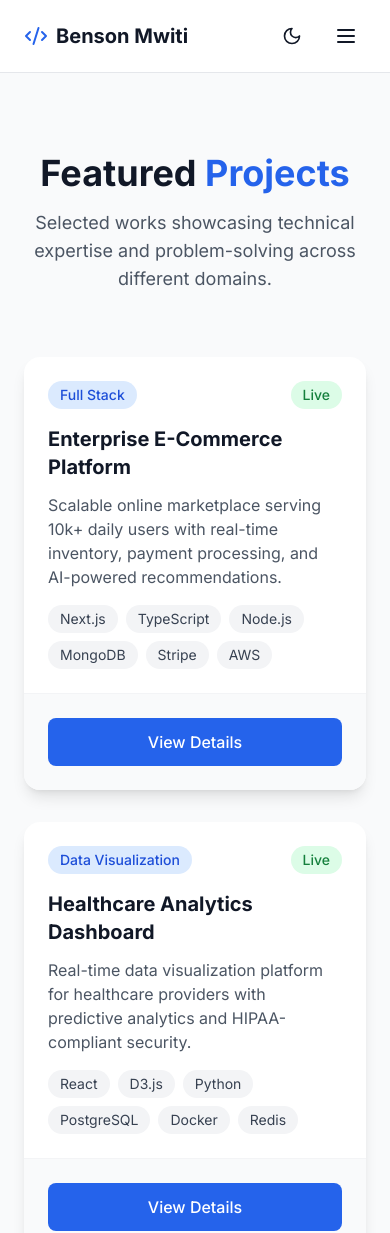
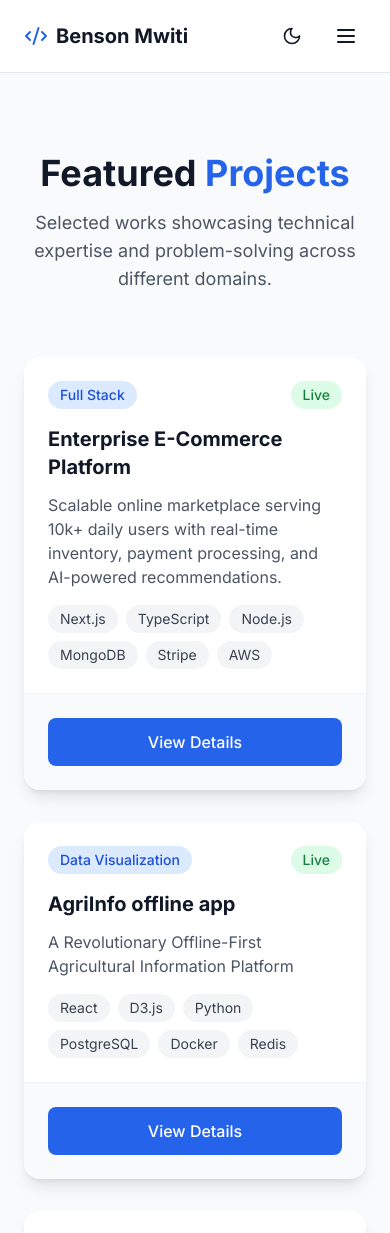
Before and after one commit to Mamoshi572/benson-portfolio, a Next.js app: page /projects in a window 390 px wide. Shown: the top 1233 px of the page. Built offline with nearby package versions, Linux system fonts and the light colour scheme.

Commit message:
Updated projects page with responsive design and new content

```diff
--- a/app/projects/page.tsx
+++ b/app/projects/page.tsx
@@ -7,12 +7,12 @@ export default function ProjectsPage() {
       category: "Full Stack",
       tech: ["Next.js", "TypeScript", "Node.js", "MongoDB", "Stripe", "AWS"],
       status: "Live",
-      link: "#",
+      link: "https://github.com/Mamoshi572/agriinfo-offline",
     },
     {
-      title: "Healthcare Analytics Dashboard",
+      title: "AgriInfo offline app",
       description:
-        "Real-time data visualization platform for healthcare providers with predictive analytics and HIPAA-compliant security.",
+        "A Revolutionary Offline-First Agricultural Information Platform",
       category: "Data Visualization",
       tech: ["React", "D3.js", "Python", "PostgreSQL", "Docker", "Redis"],
       status: "Live",
```
